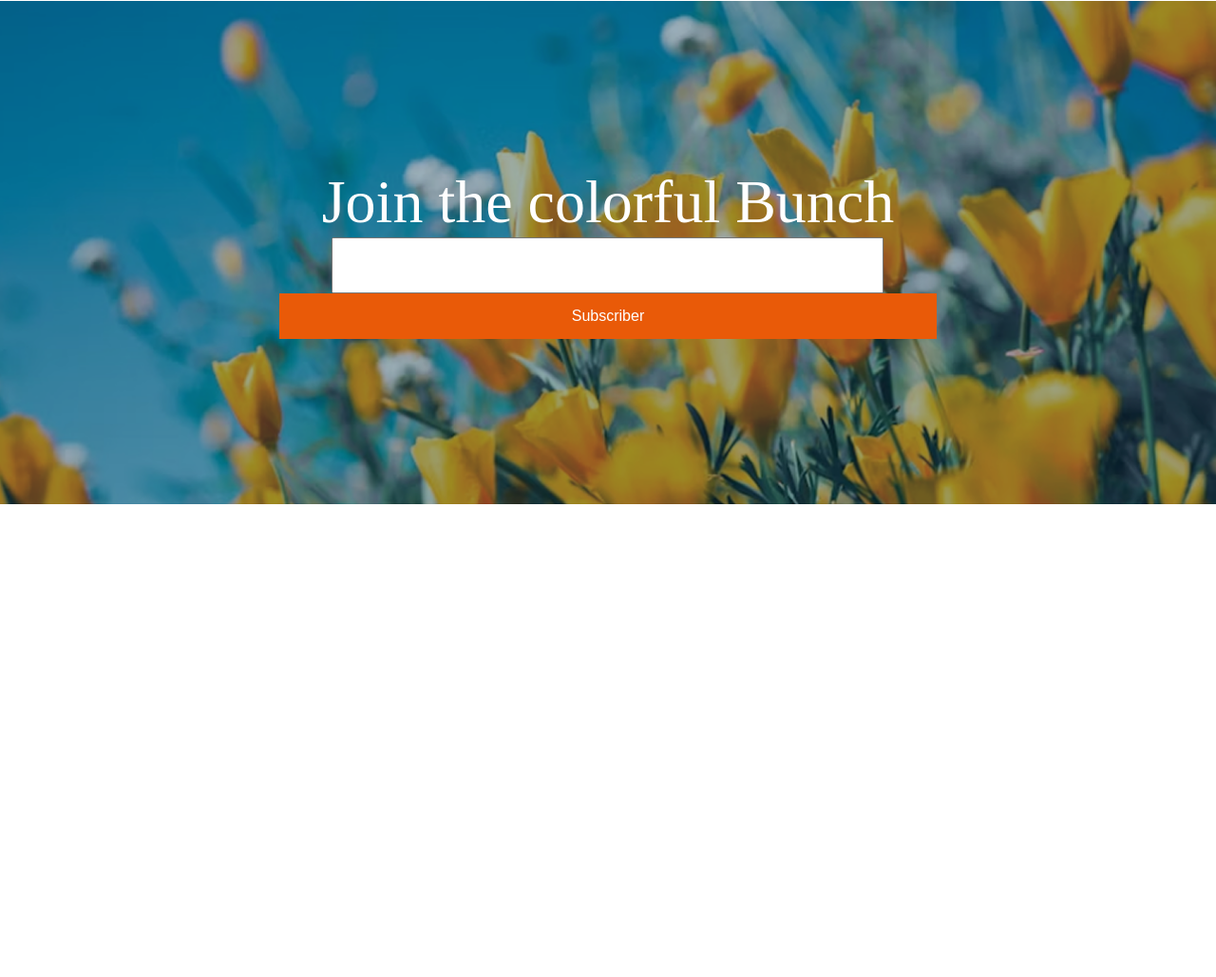
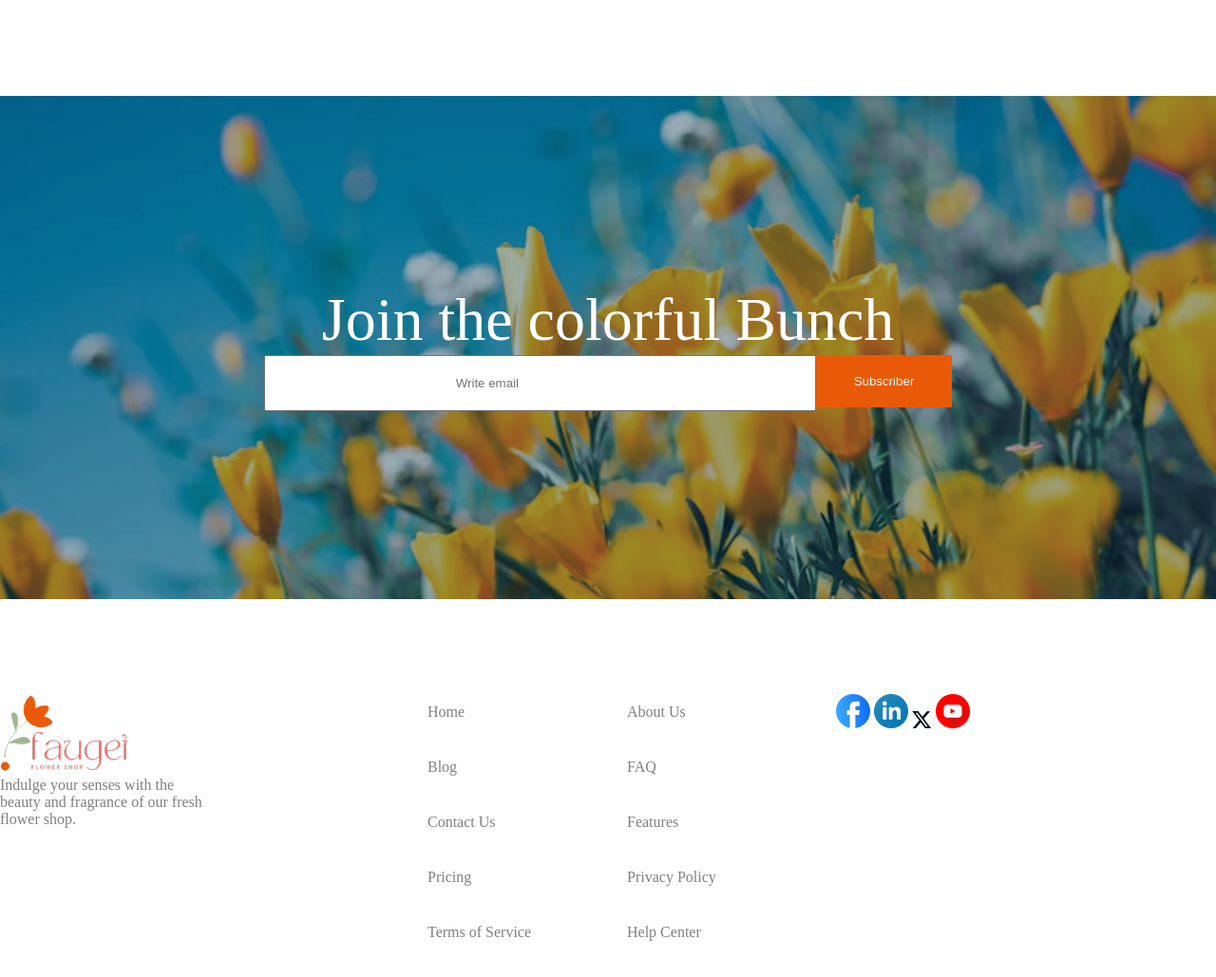
Before and after one commit to HossainEmon/Responsive-flower-project, a plain HTML site: page index.html in a window 1280 px wide. Shown: the part 2434-3463 px from the top of the page at 95% size. Before the commit the page ends 2965 px from the top, so only its background shows below. Drawn offline with Linux system fonts and the light colour scheme.

Commit message:
footer section done

```diff
--- a/css/style.css
+++ b/css/style.css
@@ -127,6 +127,9 @@
 }
 
 /* join section */
+.join-section {
+  margin-top: 100px;
+}
 .join-image {
   background-image: url(../assets/news-letter-bg.png);
   background-size: cover;
@@ -145,4 +148,35 @@
 }
 .input {
   padding: 20px 200px;
+  text-align: left;
 }
+.join-section-button {
+  padding: 20px 40px;
+  background-color: #e95a08;
+  border: none;
+  color: white;
+}
+
+/* footer section */
+.footer-content {
+  display: grid;
+  grid-template-columns: repeat(3, 1fr);
+  gap: 40px;
+}
+.footer-item ul {
+  display: grid;
+  grid-template-columns: repeat(2, 1fr); /* 2 columns */
+  gap: 20px;
+  list-style: none;
+}
+.footer-item ul li {
+  padding: 10px;
+}
+.footer-section {
+  margin-top: 100px;
+  margin-bottom: 50px;
+}
+.footer-logo {
+  width: 360px;
+  height: 100px;
+}
--- a/index.html
+++ b/index.html
@@ -161,12 +161,49 @@
         <div class="join-image flex">
           <div class="join-content">
             <h2 class="join-title">Join the colorful Bunch</h2>
-            <input class="input" type="text" />
-            <button class="btn-primary">Subscriber</button>
+            <div class="flex">
+              <div class="">
+                <input placeholder="Write email" class="input" type="text" />
+              </div>
+              <div class="">
+                <button class="join-section-button">Subscriber</button>
+              </div>
+            </div>
           </div>
         </div>
       </section>
     </main>
-    <footer></footer>
+    <footer class="footer-section container">
+      <div class="footer-content">
+        <div class="footer-logo">
+          <img src="./assets/logo.png" alt="" />
+          <p class="primary-font">
+            Indulge your senses with the <br />
+            beauty and fragrance of our fresh <br />
+            flower shop.
+          </p>
+        </div>
+        <div class="footer-item primary-font">
+          <ul>
+            <li>Home</li>
+            <li>About Us</li>
+            <li>Blog</li>
+            <li>FAQ</li>
+            <li>Contact Us</li>
+            <li>Features</li>
+            <li>Pricing</li>
+            <li>Privacy Policy</li>
+            <li>Terms of Service</li>
+            <li>Help Center</li>
+          </ul>
+        </div>
+        <div class="footer-logo">
+          <img src="./assets/icon-facebook.png" alt="" />
+          <img src="./assets/icon-linkedin.png" alt="" />
+          <img src="./assets/icon-twitter.png" alt="" />
+          <img src="./assets/icon-youtube.png" alt="" />
+        </div>
+      </div>
+    </footer>
   </body>
 </html>
```
